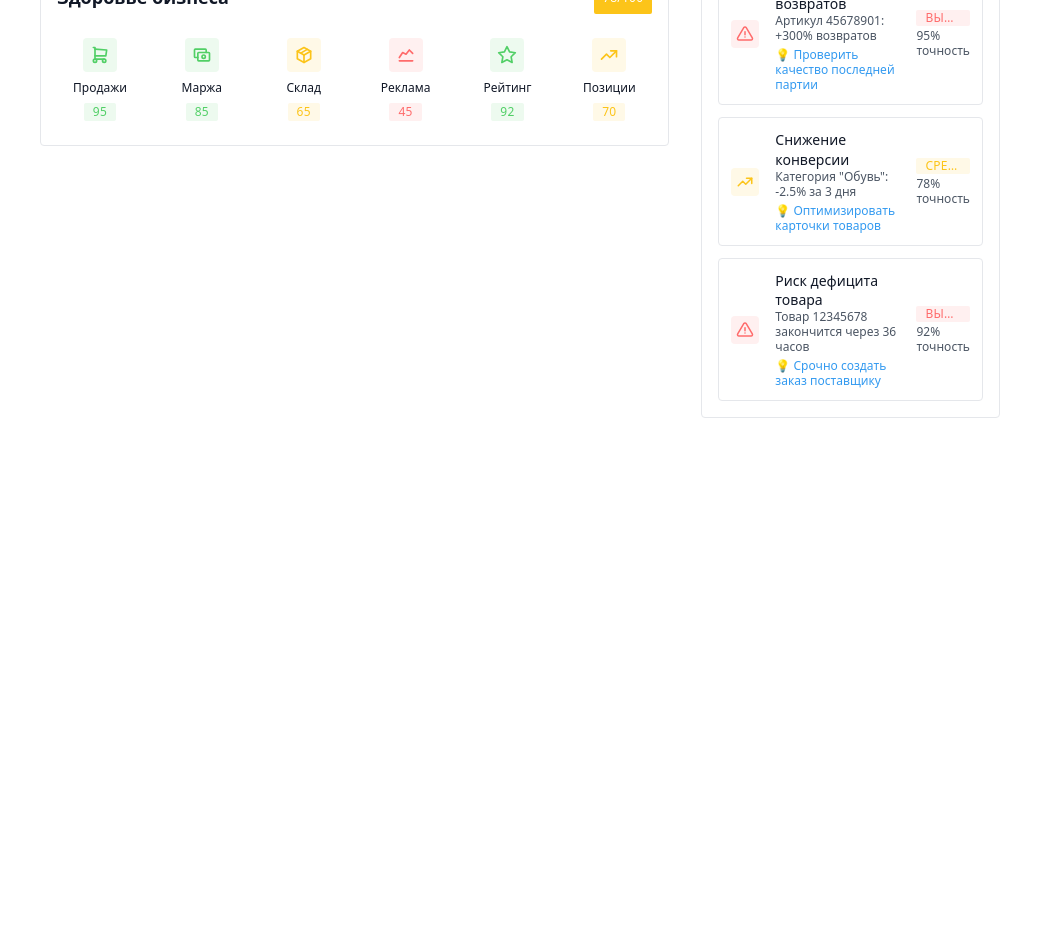
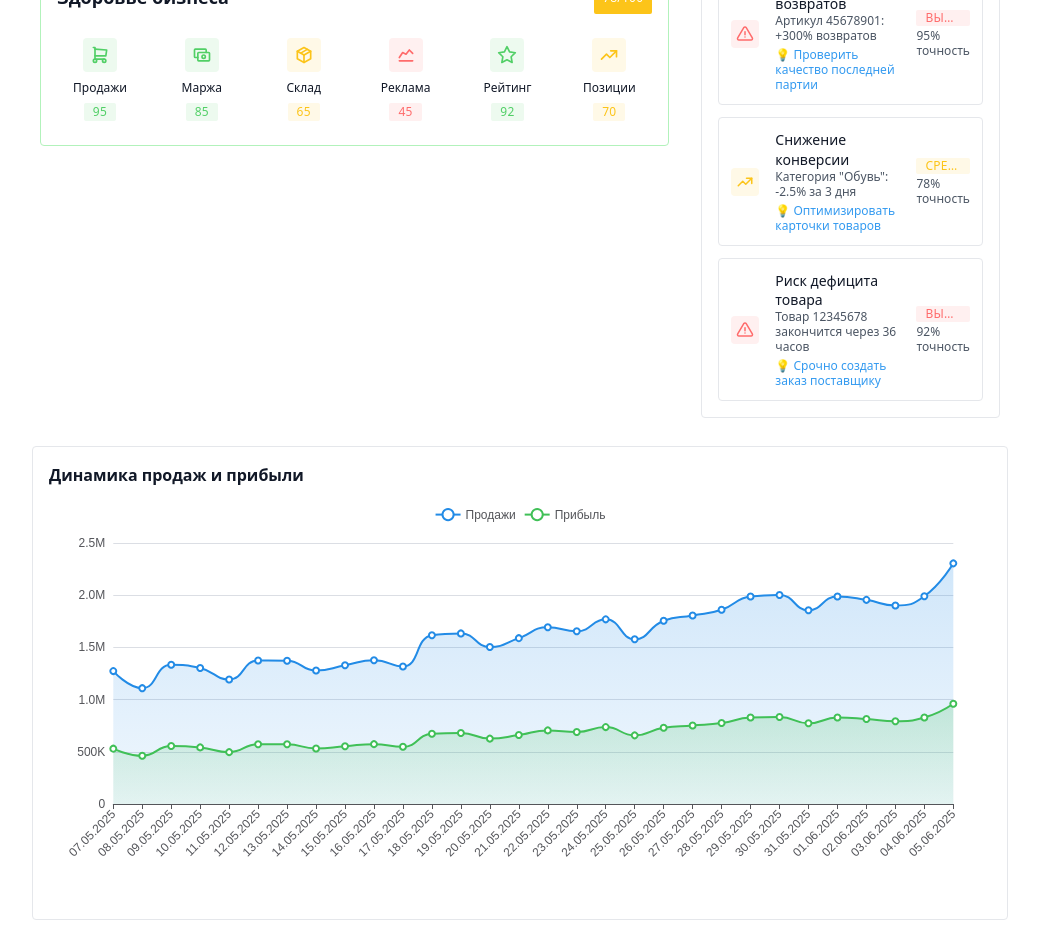
Before and after one commit to SummerMan86/frontend4, a React (Vite) app: page /inventory in a window 1280 px wide. Shown: the part 870-1822 px from the top of the page, without its empty margins (240-1279 px from the left). Before the commit the page ends 1328 px from the top, so only its background shows below. Built offline with nearby package versions, Linux system fonts and the light colour scheme; what @cubejs-client/core, @cubejs-client/react, @mantine/emotion, ag-grid-community would draw is missing.

Commit message:
Навигация и фильтры базово плюс kpidashboardpage operationalcontrolpage ok

```diff
--- /dev/null
+++ b/src/components/SalesAndProfitChart.tsx
@@ -0,0 +1,158 @@
+import React from 'react';
+import { Paper, Text } from '@mantine/core';
+import ReactECharts from 'echarts-for-react';
+
+// Генерация данных за последние 30 дней
+const generateData = () => {
+  const data = [];
+  const today = new Date();
+  const baseSales = 1200000;
+  const baseProfit = 500000;
+  const growthRate = 0.02; // 2% рост в день
+
+  for (let i = 29; i >= 0; i--) {
+    const date = new Date(today);
+    date.setDate(date.getDate() - i);
+
+    // Добавляем случайные колебания ±10%
+    const randomFactor = 0.9 + Math.random() * 0.2;
+
+    // Рассчитываем значения с учетом тренда роста
+    const sales = Math.round(baseSales * Math.pow(1 + growthRate, 29 - i) * randomFactor);
+    const profit = Math.round(baseProfit * Math.pow(1 + growthRate, 29 - i) * randomFactor);
+
+    data.push({
+      date: date.toLocaleDateString('ru-RU', { day: '2-digit', month: '2-digit', year: 'numeric' }),
+      sales,
+      profit
+    });
+  }
+
+  return data;
+};
+
+const data = generateData();
+
+export const SalesAndProfitChart: React.FC = () => {
+  const option = {
+    tooltip: {
+      trigger: 'axis',
+      axisPointer: {
+        type: 'cross',
+        label: {
+          backgroundColor: '#6a7985'
+        }
+      },
+      formatter: (params: any) => {
+        const date = params[0].axisValue;
+        let result = `<div style="font-weight: bold; margin-bottom: 5px;">${date}</div>`;
+        params.forEach((param: any) => {
+          const value = param.value.toLocaleString('ru-RU');
+          result += `<div style="margin: 3px 0;">
+            <span style="display: inline-block; width: 10px; height: 10px; border-radius: 50%; background: ${param.color}; margin-right: 5px;"></span>
+            <span style="font-weight: bold;">${param.seriesName}:</span>
+            <span style="float: right; margin-left: 20px;">₽ ${value}</span>
+          </div>`;
+        });
+        return result;
+      }
+    },
+    legend: {
+      data: ['Продажи', 'Прибыль'],
+      top: 0
+    },
+    grid: {
+      left: '3%',
+      right: '4%',
+      bottom: '10%',
+      top: '40px',
+      containLabel: true
+    },
+    xAxis: {
+      type: 'category',
+      boundaryGap: false,
+      data: data.map(item => item.date),
+      axisLabel: {
+        rotate: 45,
+        formatter: (value: string) => value
+      }
+    },
+    yAxis: {
+      type: 'value',
+      axisLabel: {
+        formatter: (value: number) => {
+          if (value >= 1000000) {
+            return (value / 1000000).toFixed(1) + 'M';
+          }
+          if (value >= 1000) {
+            return (value / 1000).toFixed(0) + 'K';
+          }
+          return value;
+        }
+      }
+    },
+    series: [
+      {
+        name: 'Продажи',
+        type: 'line',
+        smooth: true,
+        data: data.map(item => item.sales),
+        itemStyle: {
+          color: '#228be6'
+        },
+        areaStyle: {
+          color: {
+            type: 'linear',
+            x: 0,
+            y: 0,
+            x2: 0,
+            y2: 1,
+            colorStops: [{
+              offset: 0,
+              color: 'rgba(34, 139, 230, 0.3)'
+            }, {
+              offset: 1,
+              color: 'rgba(34, 139, 230, 0.1)'
+            }]
+          }
+        }
+      },
+      {
+        name: 'Прибыль',
+        type: 'line',
+        smooth: true,
+        data: data.map(item => item.profit),
+        itemStyle: {
+          color: '#40c057'
+        },
+        areaStyle: {
+          color: {
+            type: 'linear',
+            x: 0,
+            y: 0,
+            x2: 0,
+            y2: 1,
+            colorStops: [{
+              offset: 0,
+              color: 'rgba(64, 192, 87, 0.3)'
+            }, {
+              offset: 1,
+              color: 'rgba(64, 192, 87, 0.1)'
+            }]
+          }
+        }
+      }
+    ]
+  };
+
+  return (
+    <Paper p="md" radius="md" withBorder>
+      <Text fw={600} mb="md">Динамика продаж и прибыли</Text>
+      <ReactECharts
+        option={option}
+        style={{ height: '400px' }}
+        opts={{ renderer: 'svg' }}
+      />
+    </Paper>
+  );
+};
--- a/src/pages/OperationalControlPage.tsx
+++ b/src/pages/OperationalControlPage.tsx
@@ -61,6 +61,7 @@ import {
 import { DatePickerInput } from '@mantine/dates';
 import { notifications } from '@mantine/notifications';
 import { useDisclosure, useHover } from '@mantine/hooks';
+import { SalesAndProfitChart } from '../components/SalesAndProfitChart';
 
 // Импортируем токены темы
 import { operationalTokens, operationalUtils, animations } from '../theme/theme.tokens.extended';
@@ -375,7 +376,14 @@ const HealthScorePanel = ({ score = 78 }) => {
   ];
 
   return (
-    <Paper p="md" radius="md" withBorder>
+    <Paper
+      p="md"
+      radius="md"
+      withBorder
+      style={{
+        borderColor: 'var(--mantine-color-green-2)'
+      }}
+    >
       <Group justify="space-between" mb="md">
         <Text fw={600} size="lg">Здоровье бизнеса</Text>
         <Badge size="xl" variant="filled" color={getScoreColor(score)}>
@@ -1112,6 +1120,9 @@ const OperationalControlPage = () => {
             <AIInsightsPanel insights={aiInsights} />
           </Grid.Col>
         </Grid>
+
+        {/* Динамика продаж и прибыли */}
+        <SalesAndProfitChart />
       </Stack>
     </Container>
   );
```
